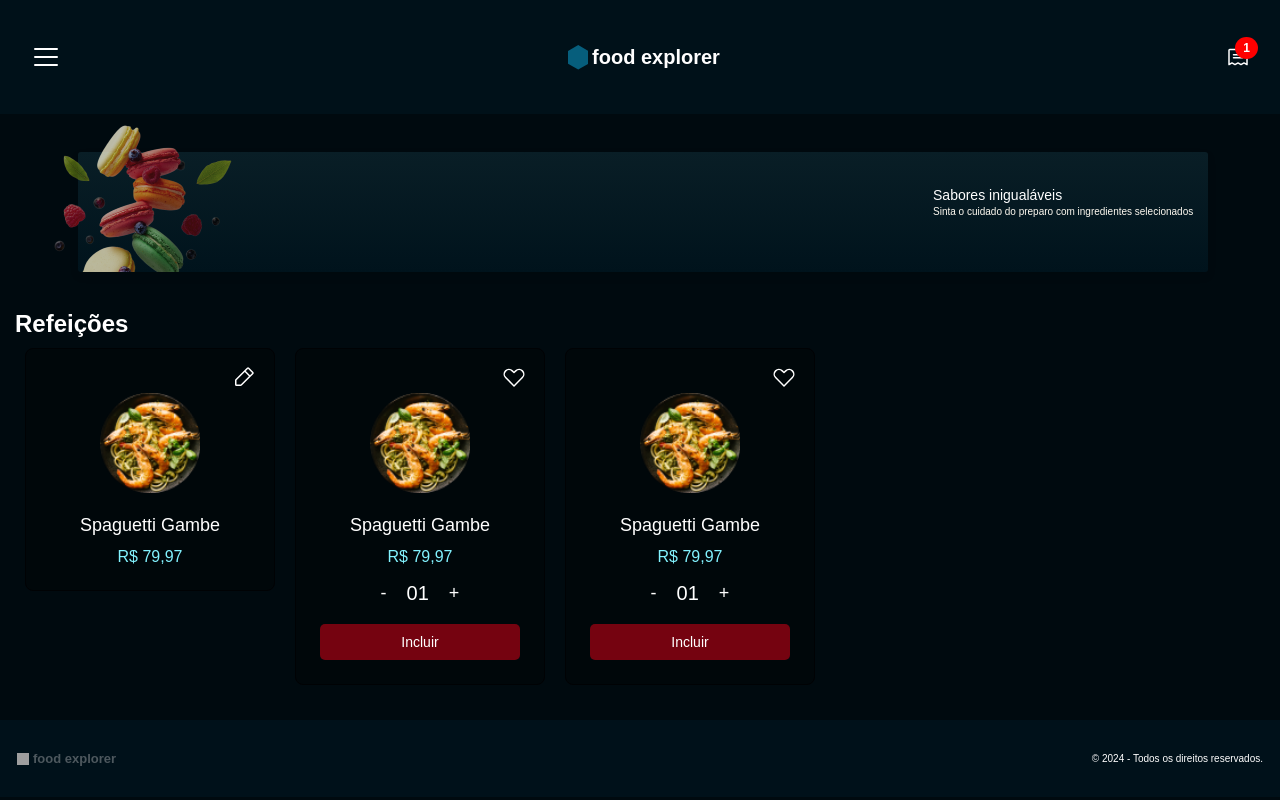
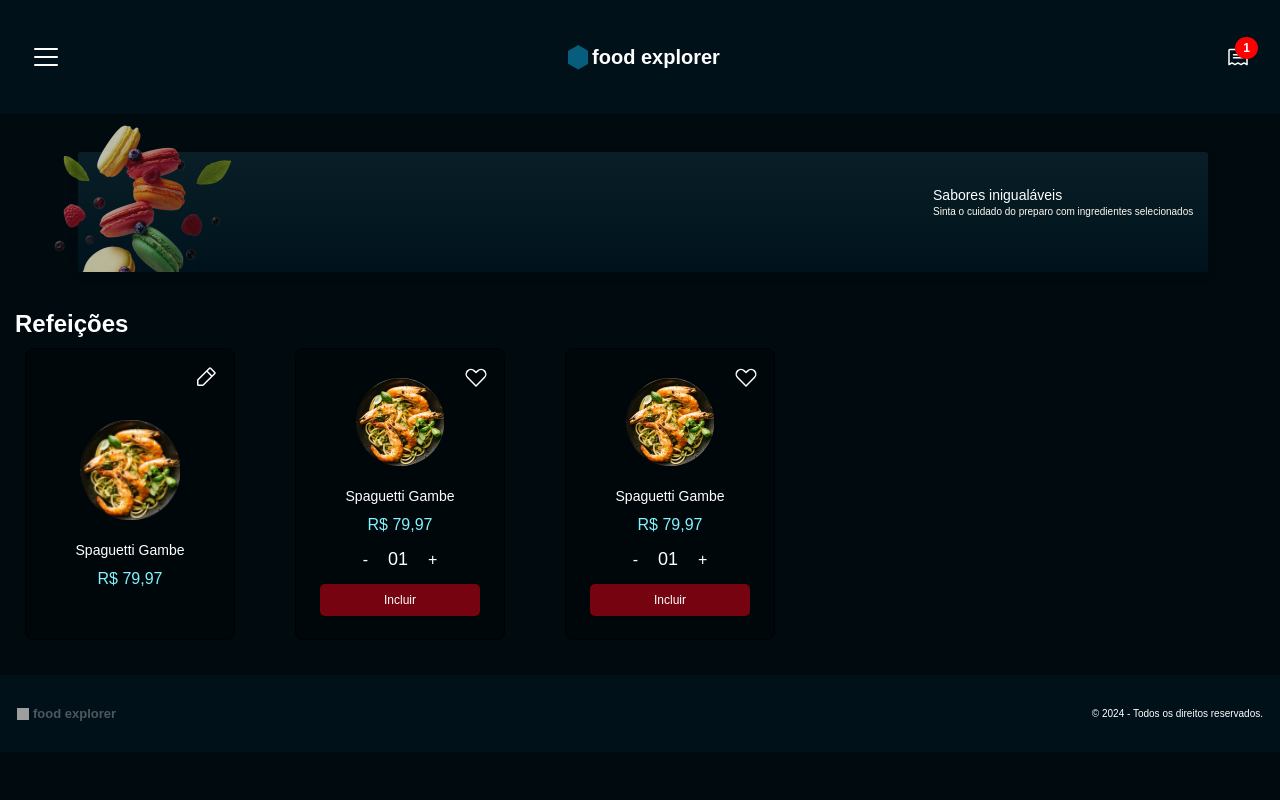
Before and after one commit to espjotape/Food-Explore-frontend, a React (Vite) app: page / in a window 1280 px wide. Built offline with nearby package versions, Linux system fonts and the light colour scheme; grey boxes are pictures that could not be loaded.

Commit message:
updating the food component

```diff
--- a/src/components/Food/styles.js
+++ b/src/components/Food/styles.js
@@ -1,7 +1,8 @@
 import styled from "styled-components";
 
 export const Container = styled.div`
-  max-width: 300px;
+  max-width: 210px;
+  height: 292px;
   padding: 24px;
   display: flex;
   flex-direction: column;
@@ -15,7 +16,7 @@ export const Container = styled.div`
   cursor: pointer;
 
   > img {
-    width: 100px;
+    max-width: 100px;
     height: 100px;
     margin-top: 20px;
     object-fit: cover;
@@ -33,7 +34,7 @@ export const Container = styled.div`
     color: ${({ theme }) => theme.COLORS.GRAY_200};
     position: absolute;
     top: 16px;
-    right: 18px;
+    right: 16px;
   }
 `;
 
@@ -41,7 +42,7 @@ export const Title = styled.div`
   margin-top: 10px;
 
   h2 {
-    font-size: 18px;
+    font-size: 14px;
     font-weight: 400;
   }
 `;
@@ -51,13 +52,13 @@ export const OrderSection = styled.div`
   flex-direction: column;
   align-items: center;
   width: 100%;
-  gap: 15px;
+  gap: 10px;
 `;
 
 export const QuantityControl = styled.div`
   display: flex;
   align-items: center;
-  font-size: 20px;
+  font-size: 18px;
 
   button {
     background-color: transparent;
@@ -65,7 +66,7 @@ export const QuantityControl = styled.div`
     border: none;
     padding: 5px 10px;
     cursor: pointer;
-    font-size: 18px;
+    font-size: 16px;
   }
 
   span {
@@ -74,14 +75,18 @@ export const QuantityControl = styled.div`
 `;
 
 export const OrderButton = styled.button`
+  border: none;
   width: 100%;
+  height: 32px;
+
+  border-radius: 5px;
   background-color: ${({ theme }) => theme.COLORS.TOMATO_100};
   color: ${({ theme }) => theme.COLORS.WHITE_100};
-  border: none;
-  padding: 10px 20px;
-  font-size: 14px;
-  border-radius: 5px;
+
+  font-size: 12px;
+  justify-content: center;
   cursor: pointer;
+  margin-bottom: 15px;
   &:hover {
     background-color: ${({ theme }) => theme.COLORS.TOMATO_200};
   }
```
